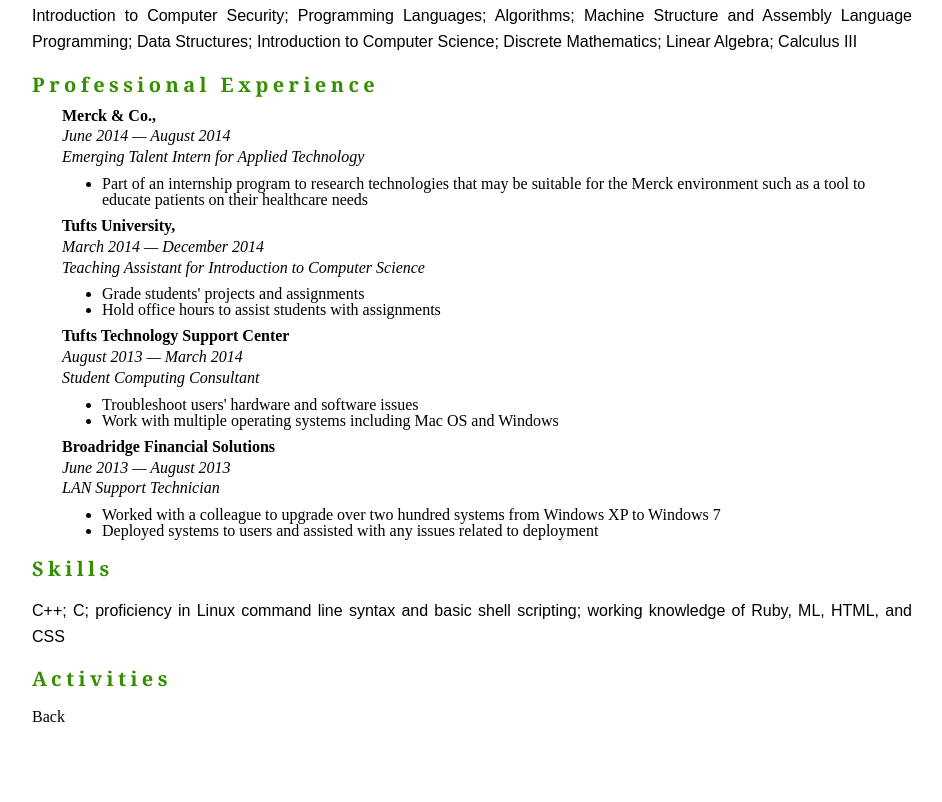
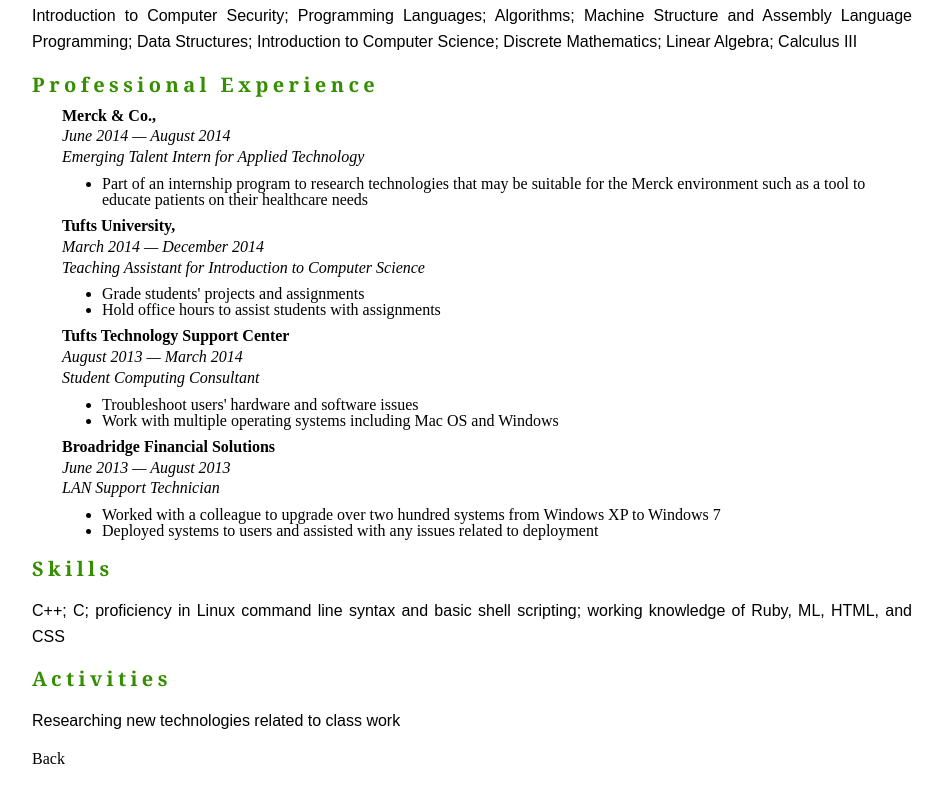
Before and after one commit to kleinc/kleinc.github.io, a plain HTML site: page resume.html in a window 1280 px wide. Shown: the part 356-1158 px from the top of the page, without its empty margins (168-1110 px from the left). Drawn offline with Linux system fonts and the light colour scheme.

Commit message:
added activities to resume

```diff
--- a/resume.html
+++ b/resume.html
@@ -56,7 +56,9 @@
         basic shell scripting; working knowledge of Ruby, ML, HTML, and CSS </p>
 
     <h1>Activities</h1>
-    <p> </p>
+    <p> Researching new technologies related to class work
+    </p>
+
 
     <a class="link" href="index.html">Back</a>
 </body>
```
